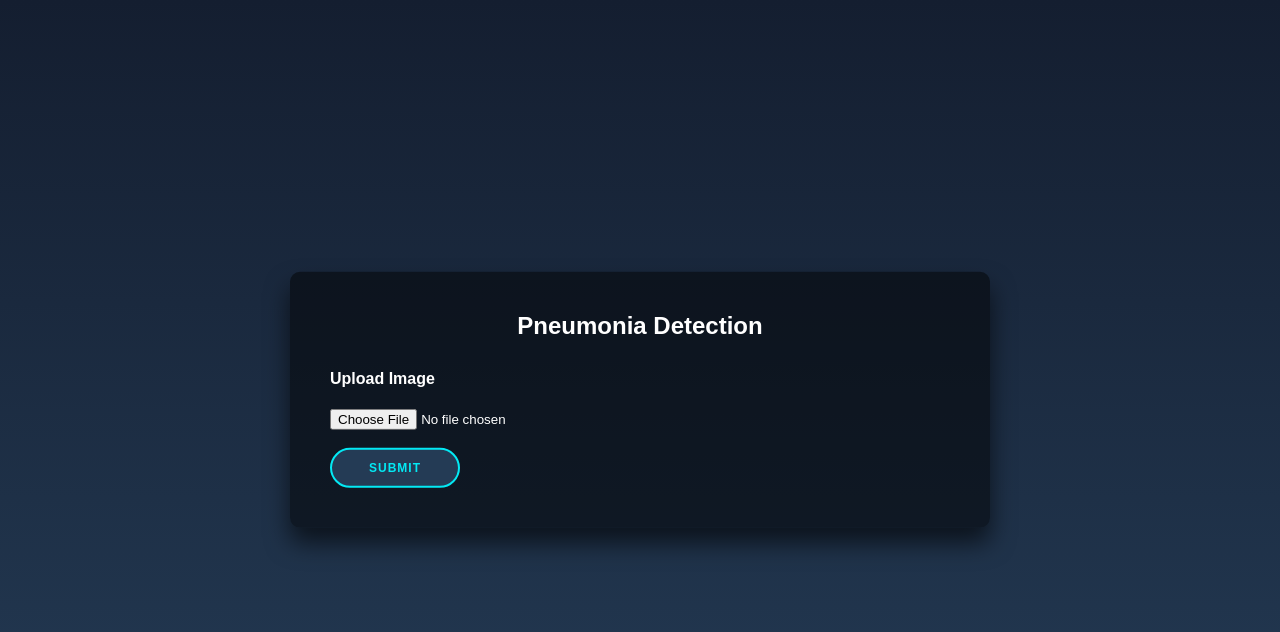
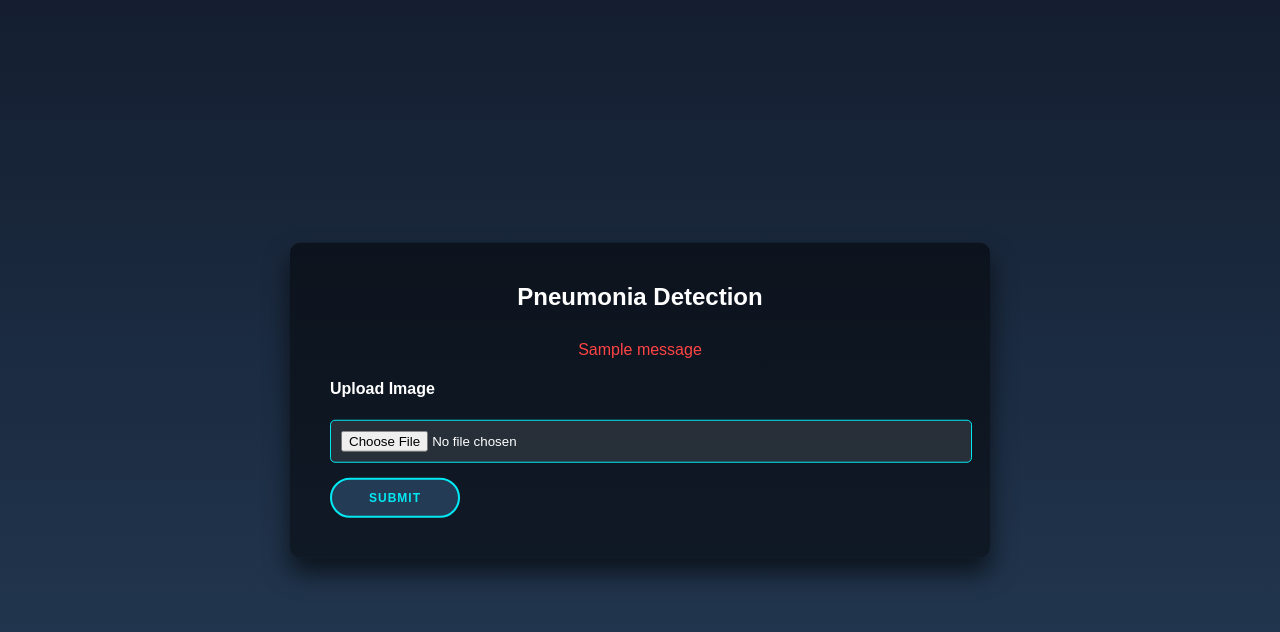
Before and after one commit to samhithamuvva/Dis-Easify_Deploy_Source, a Django app: template templates/pneumonia_pred.html in a window 1280 px wide. Shown: the top 632 px of the page. Run offline with Django 4.2, Linux system fonts and the light colour scheme; the template is opened without the code that fills it: most values are stand-ins (such as "Sample title", 1, 10 or a date in 2020); one stand-in notice (Sample message) is shown.

Commit message:
Update pneumonia_pred.html

```diff
--- a/templates/pneumonia_pred.html
+++ b/templates/pneumonia_pred.html
@@ -2,13 +2,13 @@
 <!DOCTYPE html>
 <html>
 <head>
+    <meta charset="UTF-8">
+    <meta name="viewport" content="width=device-width, initial-scale=1.0">
     <link rel="stylesheet" href="{% static 'css/pneumonia.css' %}">
     <style>
-
         html {
             height: 100%;
         }
-
         body {
             margin: 0;
             padding: 0;
@@ -16,7 +16,6 @@ body {
             background: linear-gradient(#141e30, #243b55);
             color: #fff;
         }
-
         .login-box {
             position: absolute;
             top: 50%;
@@ -29,22 +28,19 @@ body {
             box-shadow: 0 15px 25px rgba(0,0,0,.6);
             border-radius: 10px;
         }
-
         .login-box h2 {
             margin: 0 0 30px;
             padding: 0;
             text-align: center;
         }
         .container {
-    position:left;
+            position: left;
             top: 50%;
             left: 50%;
-
             width: 130px;
             height: 40px;
             text-align: center;
         }
-
         button {
             outline: none;
             height: 40px;
@@ -61,50 +57,62 @@ button {
             cursor: pointer;
             transition: all 0.25s ease;
         }
-
         button:hover {
             color: white;
             background: #03e9f4;
         }
-
         button:active {
             letter-spacing: 2px;
         }
-
         button:after {
             content: "SUBMIT";
         }
-
-
-
-
-
+        .error-message {
+            color: #ff4444;
+            text-align: center;
+            margin-top: 10px;
+        }
+        .file-input {
+            margin: 15px 0;
+        }
+        .file-input input[type="file"] {
+            background: rgba(255, 255, 255, 0.1);
+            padding: 10px;
+            border-radius: 5px;
+            width: 100%;
+            border: 1px solid #03e9f4;
+        }
     </style>
-
 </head>
 <body>
-
-
     <div class="login-box">
         <h2>Pneumonia Detection</h2>
-    <form action="pneumonia_result" method="post", enctype="multipart/form-data">
+        {% if messages %}
+            {% for message in messages %}
+                <div class="error-message">{{ message }}</div>
+            {% endfor %}
+        {% endif %}
+        <form action="{% url 'pneumonia_result' %}" method="POST" enctype="multipart/form-data">
             {% csrf_token %}
+            <div class="file-input">
                 <h4>Upload Image</h4>
-        <input type="file" id="img" name="img" accept="image/*" required><br />
-        <br>
+                <input type="file" id="img" name="img" accept="image/*" required>
+            </div>
             <div class="container">
                 <button id="button" type="submit"></button>
             </div>
-
-
-
-<!--<img src={{ filePathName }} alt="image"> -->
-<!--
-<h1>{{ pred }}</h1> -->
-
         </form>
     </div>
 
-
+    <script>
+        // Add client-side validation if needed
+        document.querySelector('form').addEventListener('submit', function(e) {
+            const fileInput = document.getElementById('img');
+            if (!fileInput.files.length) {
+                e.preventDefault();
+                alert('Please select an image file');
+            }
+        });
+    </script>
 </body>
 </html>
```
Lines whose indentation alone changed are shown as unchanged.
